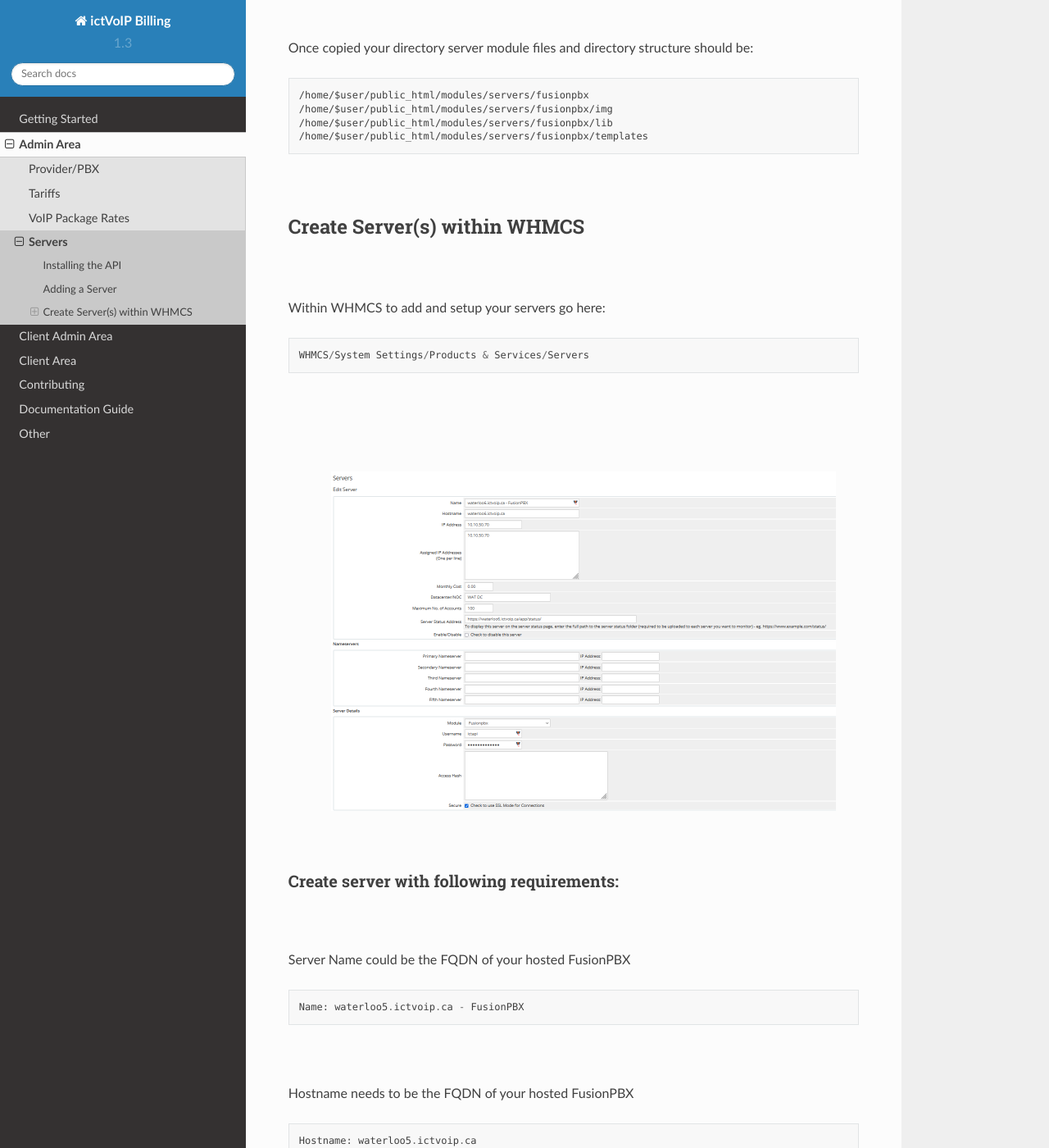
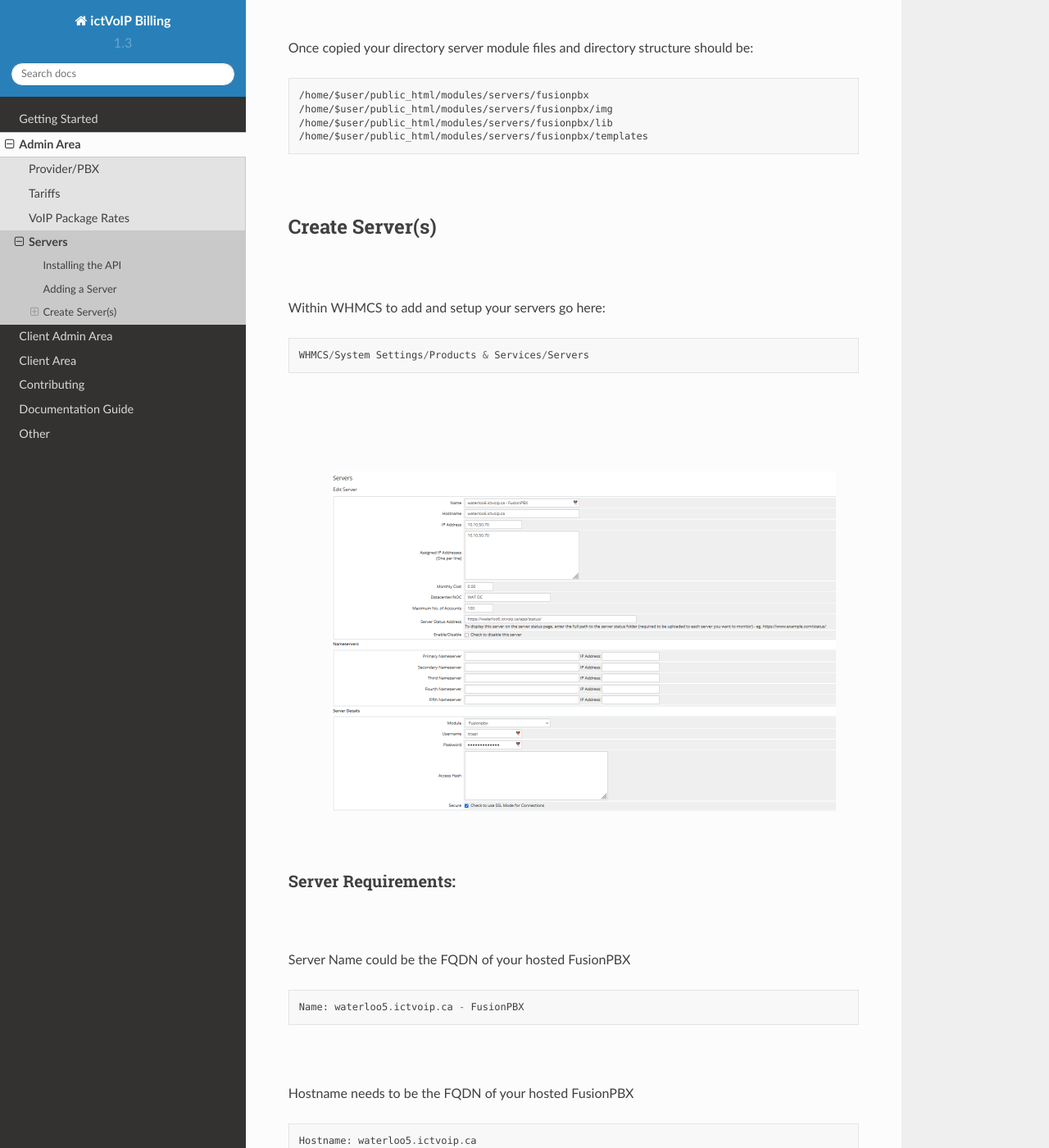
Before and after one commit to ictvoip/ictvoip-docs, a Sphinx documentation site: the page built from docs/source/admin/servers.rst, in a window 1280 px wide and 1400 px high, scrolled down 2207 px. Shown: the whole window at 82% size. Built offline with Sphinx 7.4.7 and the Read the Docs theme 2.0.0, drawn with Linux system fonts in a browser that asks for light colours; pages that are not in the unit, such as notebooks, are missing from menus.

Commit message:
Update servers.rst

```diff
--- a/docs/source/admin/servers.rst
+++ b/docs/source/admin/servers.rst
@@ -94,8 +94,8 @@ Once copied your directory server module files and directory structure should be
 
 |
 
-Create Server(s) within WHMCS
-********************************
+Create Server(s)
+******************
 
 |
 Within WHMCS to add and setup your servers go here:
@@ -117,8 +117,8 @@ Within WHMCS to add and setup your servers go here:
 |
 
 
-Create server with following requirements:
-############################################
+Server Requirements:
+######################
 
 |
 Server Name could be the FQDN of your hosted FusionPBX
```
